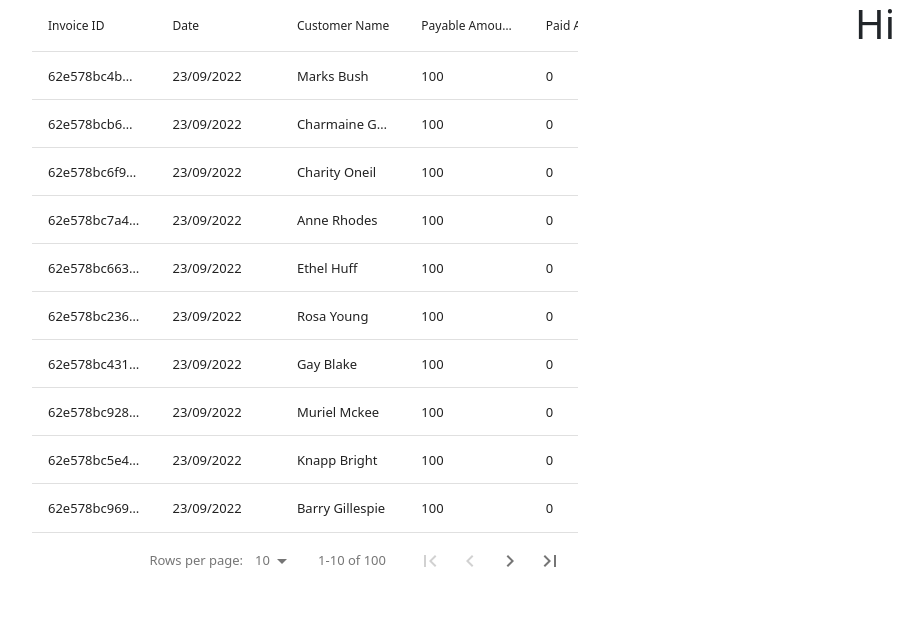
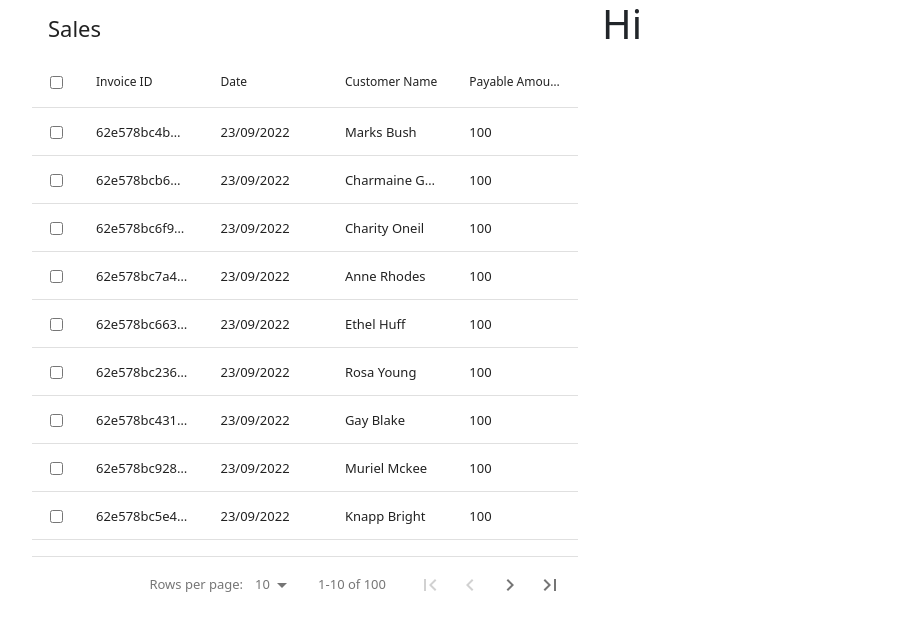
Before and after one commit to antor10655gh/sales-invoice-client, a React (Create React App) app: page / in a window 1280 px wide. Shown: the top 630 px of the page, without its empty margins (50-973 px from the left). Built offline with nearby package versions, Linux system fonts and the light colour scheme.

Commit message:
add select rows option

```diff
--- a/src/App.js
+++ b/src/App.js
@@ -1,4 +1,3 @@
-import "./App.css";
 import "bootstrap/dist/css/bootstrap.min.css";
 import SalesInvoiceTable from "./components/SalesInvoiceTable";
 
--- a/src/components/SalesInvoiceTable.js
+++ b/src/components/SalesInvoiceTable.js
@@ -49,7 +49,15 @@ const SalesInvoiceTable = () => {
     <div className="container">
       <div className="row row-cols-1 row-cols-lg-2">
         <div className="col">
-          <DataTable columns={columns} data={invoices} pagination />
+          <DataTable
+            title={"Sales"}
+            columns={columns}
+            data={invoices}
+            pagination
+            fixedHeader
+            fixedHeaderScrollHeight="500px"
+            selectableRows
+          />
         </div>
         <div className="col">
           <h1>Hi</h1>
```
